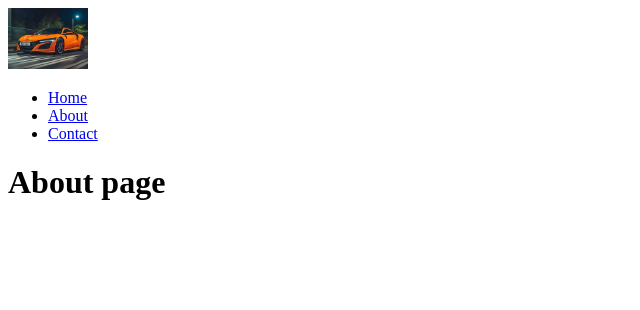
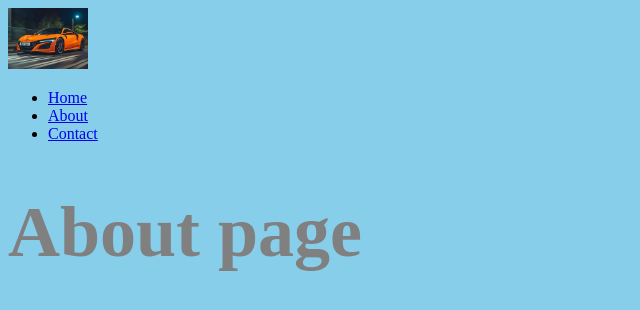
Before and after one commit to kartargi/Second-man, a plain HTML site: page page/about.html in a window 1280 px wide. Shown: the whole page, without its empty margins (0-640 px from the left). Drawn offline with Linux system fonts and the light colour scheme.

Commit message:
updated files

```diff
--- a/page/about.html
+++ b/page/about.html
@@ -4,6 +4,16 @@
     <meta charset="UTF-8">
     <meta name="viewport" content="width=device-width, initial-scale=1.0">
     <title>About</title>
+    <style>
+        body {
+            background-color: skyblue;
+        }
+        h1 {
+            color: grey;
+            font-size: 72px;
+
+        }
+    </style>
 </head>
 <body>
     <header>
```
